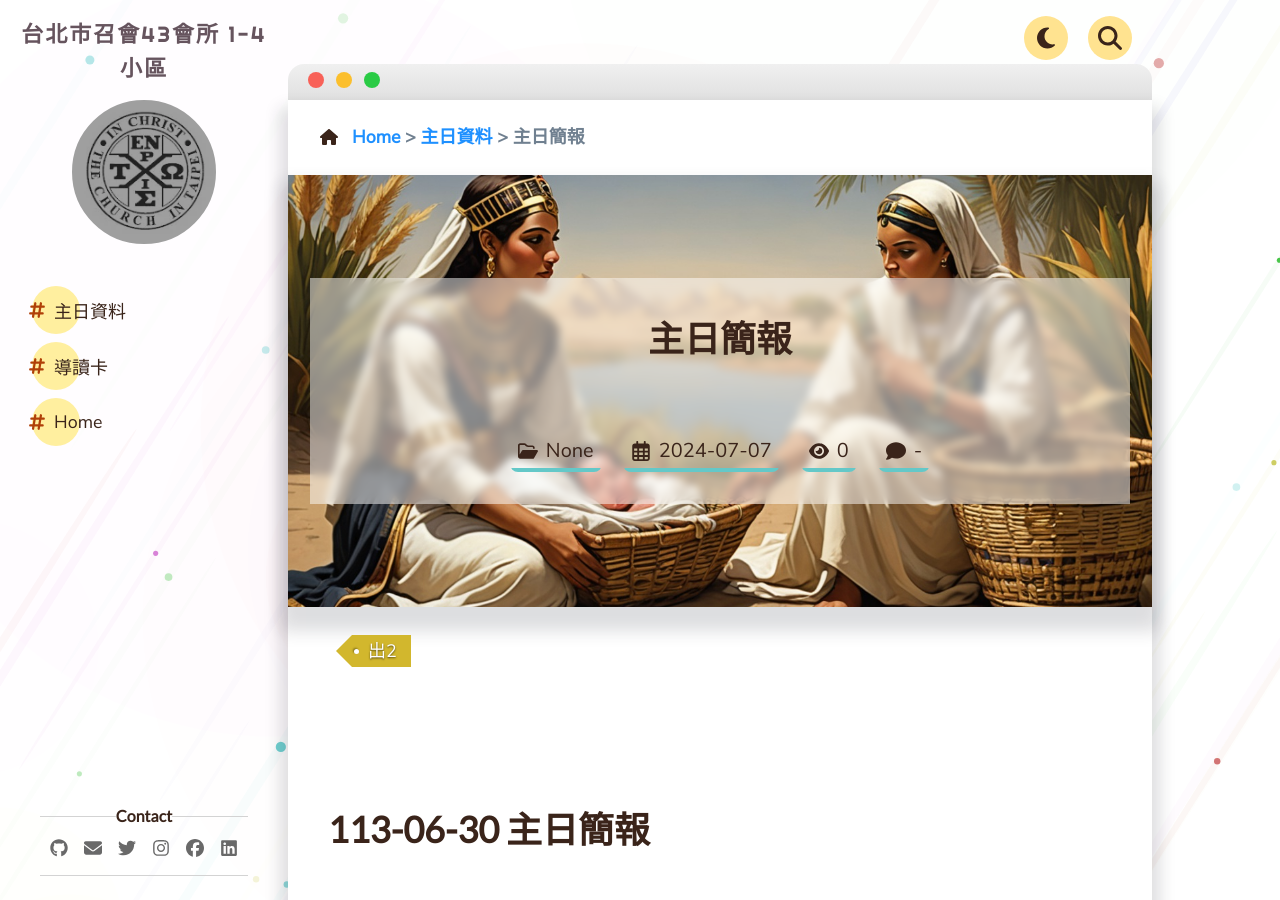
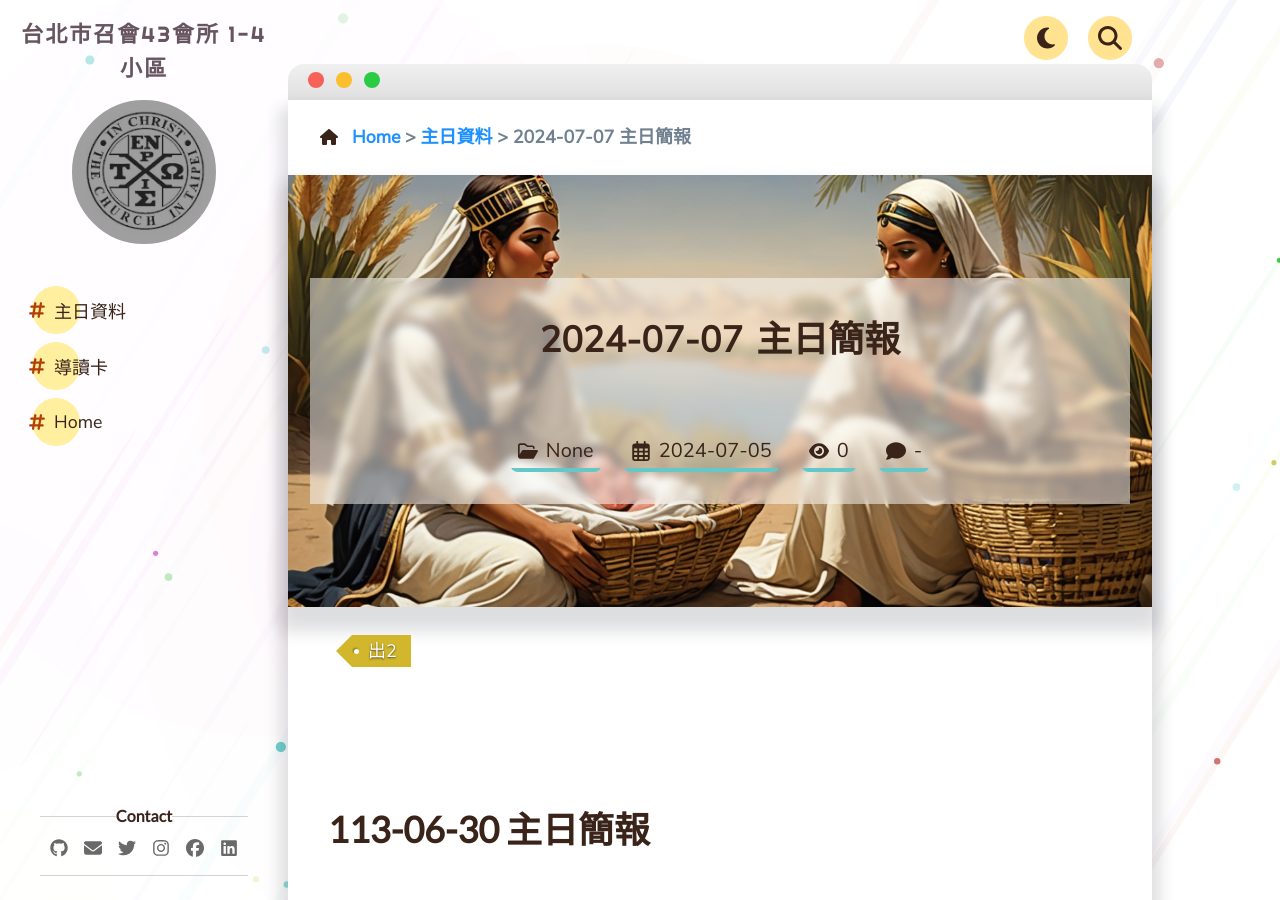
Before and after one commit to cit-hall-43/cit-hall-43.github.io, a Jekyll site: the page built from _pages/主日資料/1130707主日簡報.md, in a window 1280 px wide and 900 px high. Built offline with Jekyll 4.4.1, drawn with Linux system fonts in a browser that asks for light colours; comment, search, counter and statistics services are not loaded.

Commit message:
hot fixed

```diff
--- a/_pages/主日資料/1130707主日簡報.md
+++ b/_pages/主日資料/1130707主日簡報.md
@@ -1,6 +1,6 @@
 ---
-title: "主日簡報"
-date: "2024-07-07"
+title: "2024-07-07 主日簡報"
+date: "2024-07-05"
 thumbnail: "/assets/img/thumbnail/Exodus-02-1.jpg"
 tags:
     - 出2
```
